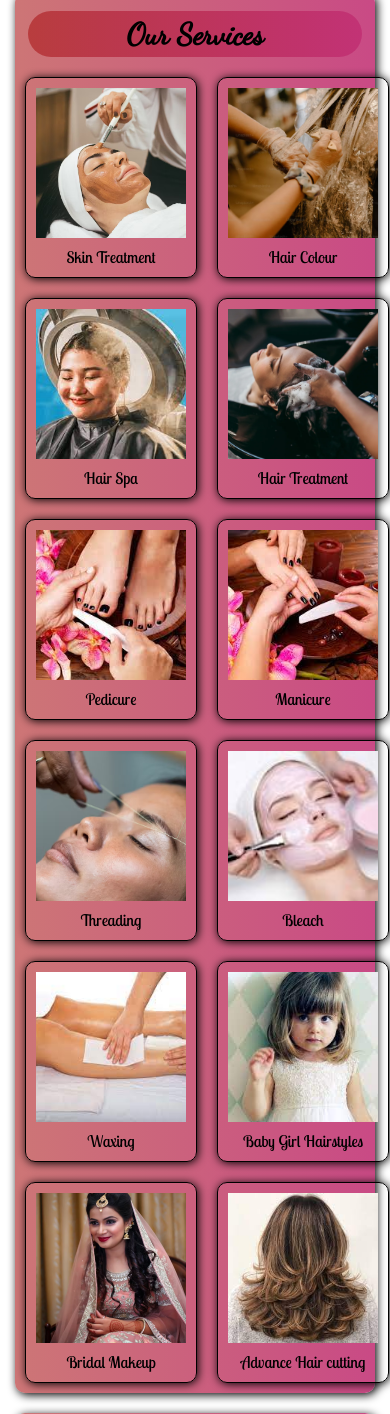
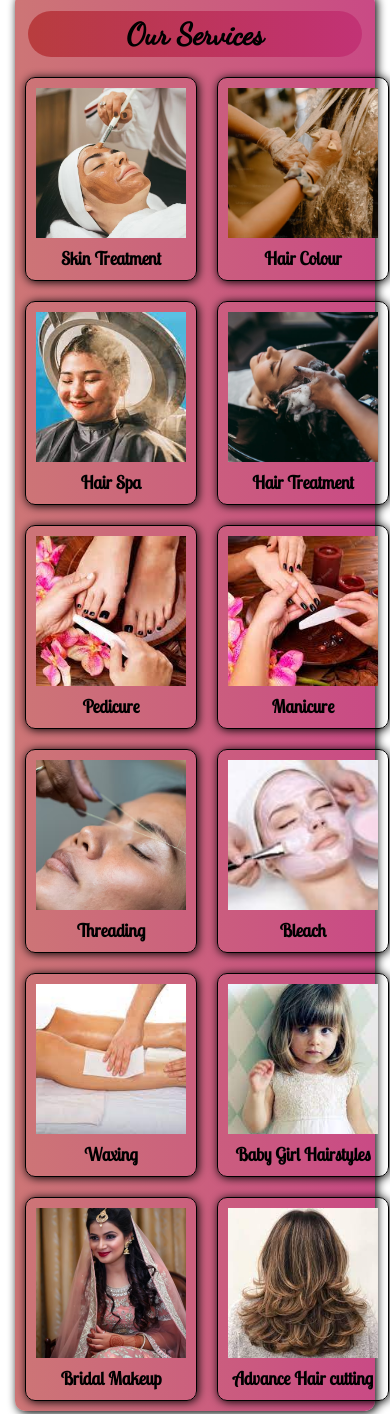
Before and after one commit to chandanshaw833609/apsara, a PHP site: page / in a window 390 px wide. Shown: the part 661-2075 px from the top of the page. Run offline with PHP 8.4, Linux system fonts and the light colour scheme; some web fonts are replaced.

Commit message:
Update index.css

```diff
--- a/style/index.css
+++ b/style/index.css
@@ -183,6 +183,8 @@
         text-align: center;
         width: 150px;
         margin-top: 5px;
+        font-size: 18px;
+        font-weight: 700;
     }
 }
 
```
